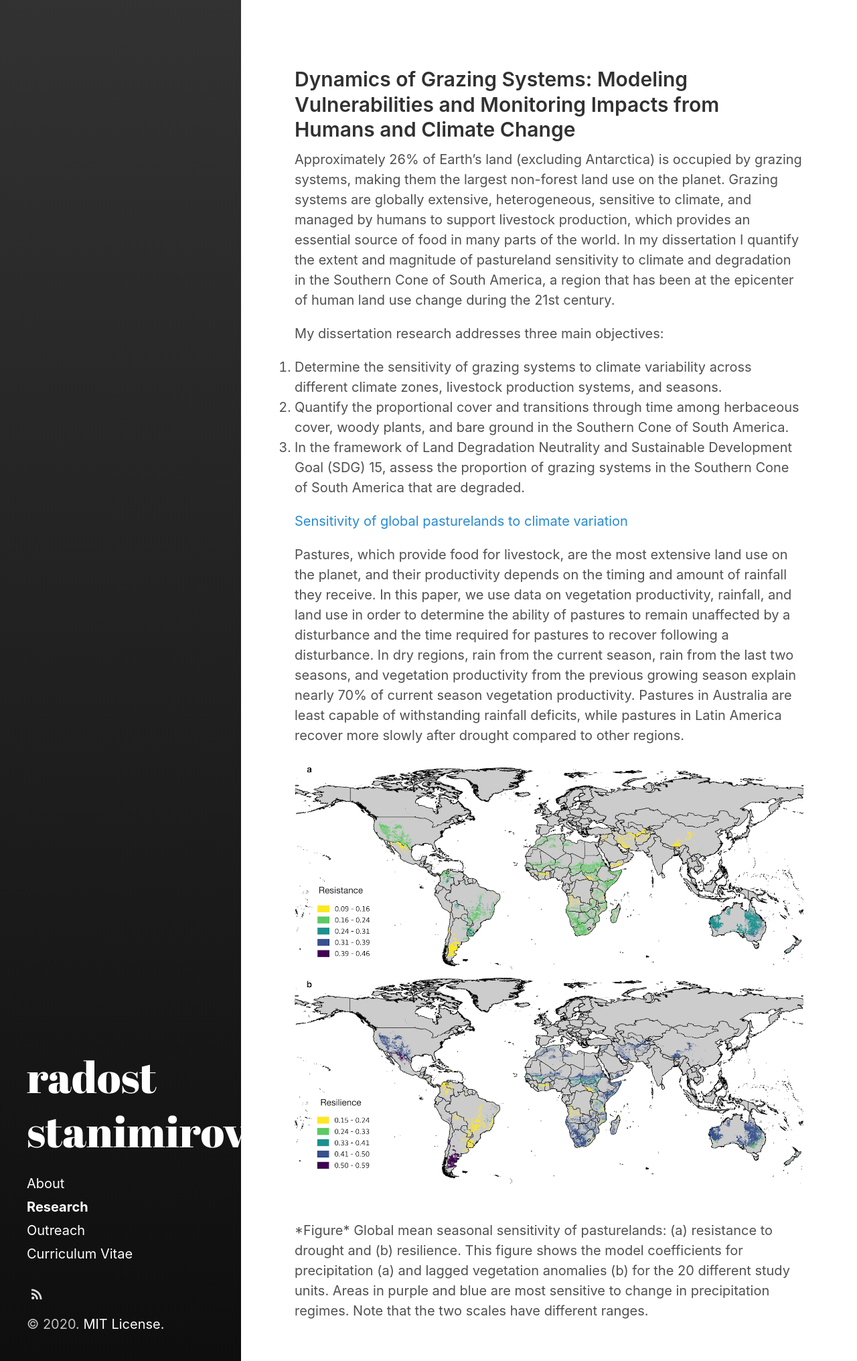
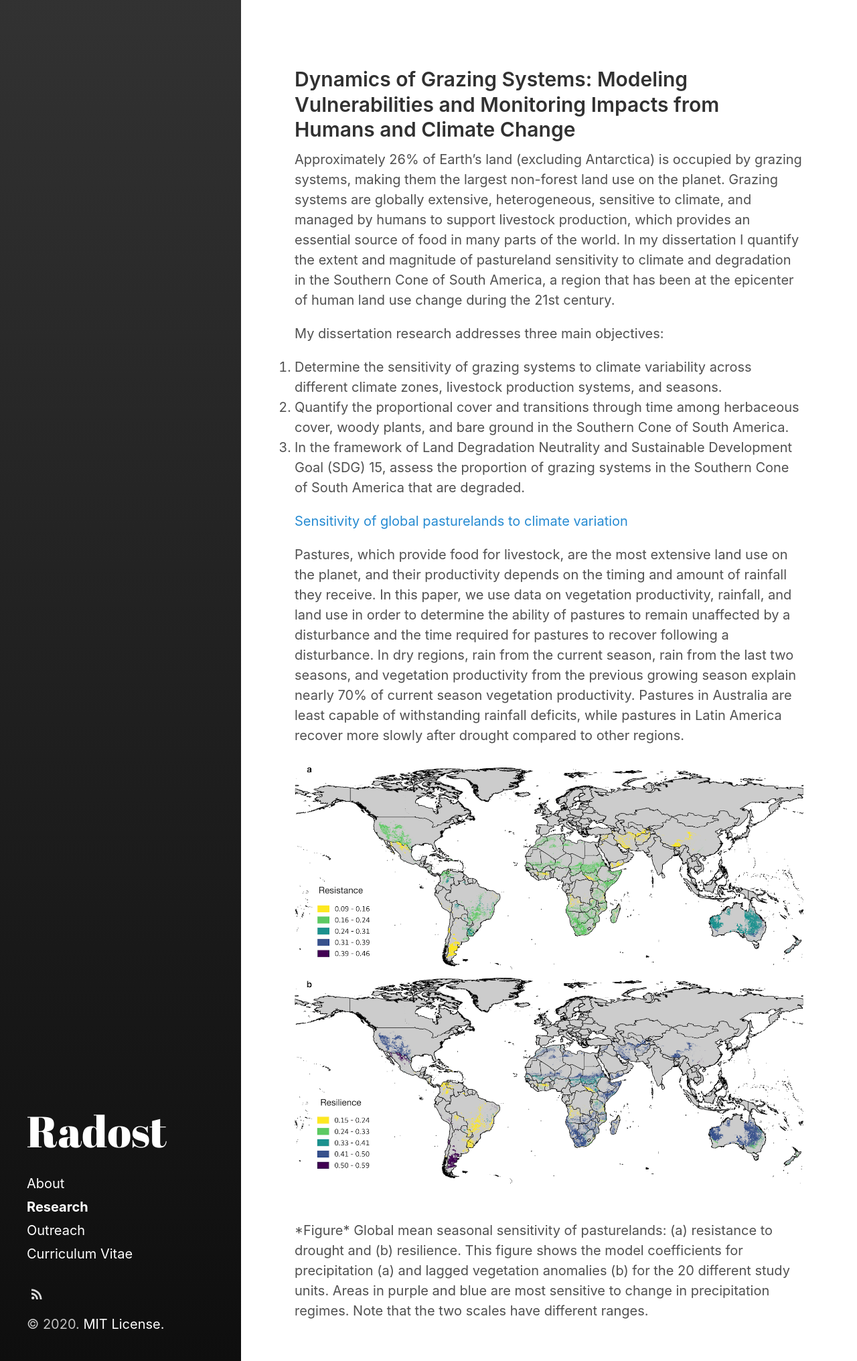
Before and after one commit to rkstan/rkstan.github.io, a Jekyll site: the page built from research.md, in a window 1280 px wide. Shown: the whole page at 67% size. Built offline with Jekyll 4.4.1, drawn with Linux system fonts in a browser that asks for light colours; nearby versions of some CDN libraries.

Commit message:
Update _config.yml

```diff
--- a/_config.yml
+++ b/_config.yml
@@ -1,7 +1,7 @@
 remote_theme: fongandrew/hydeout
 
 # Setup
-title:            radost stanimirova
+title:            Radost
 tagline:          'Remote sensing, Python, Science'
 url:              https://rkstan.github.io/
 
```
